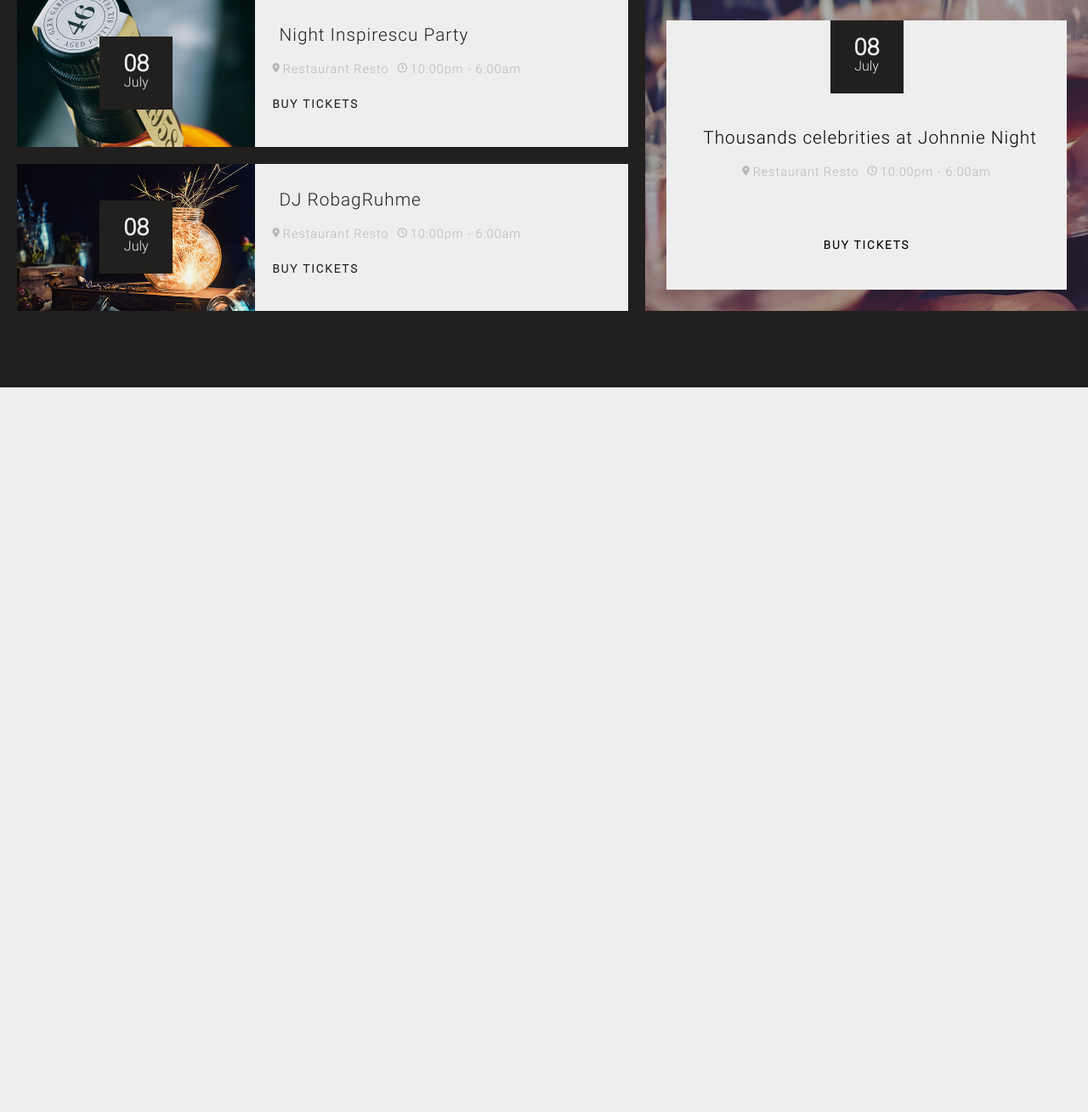
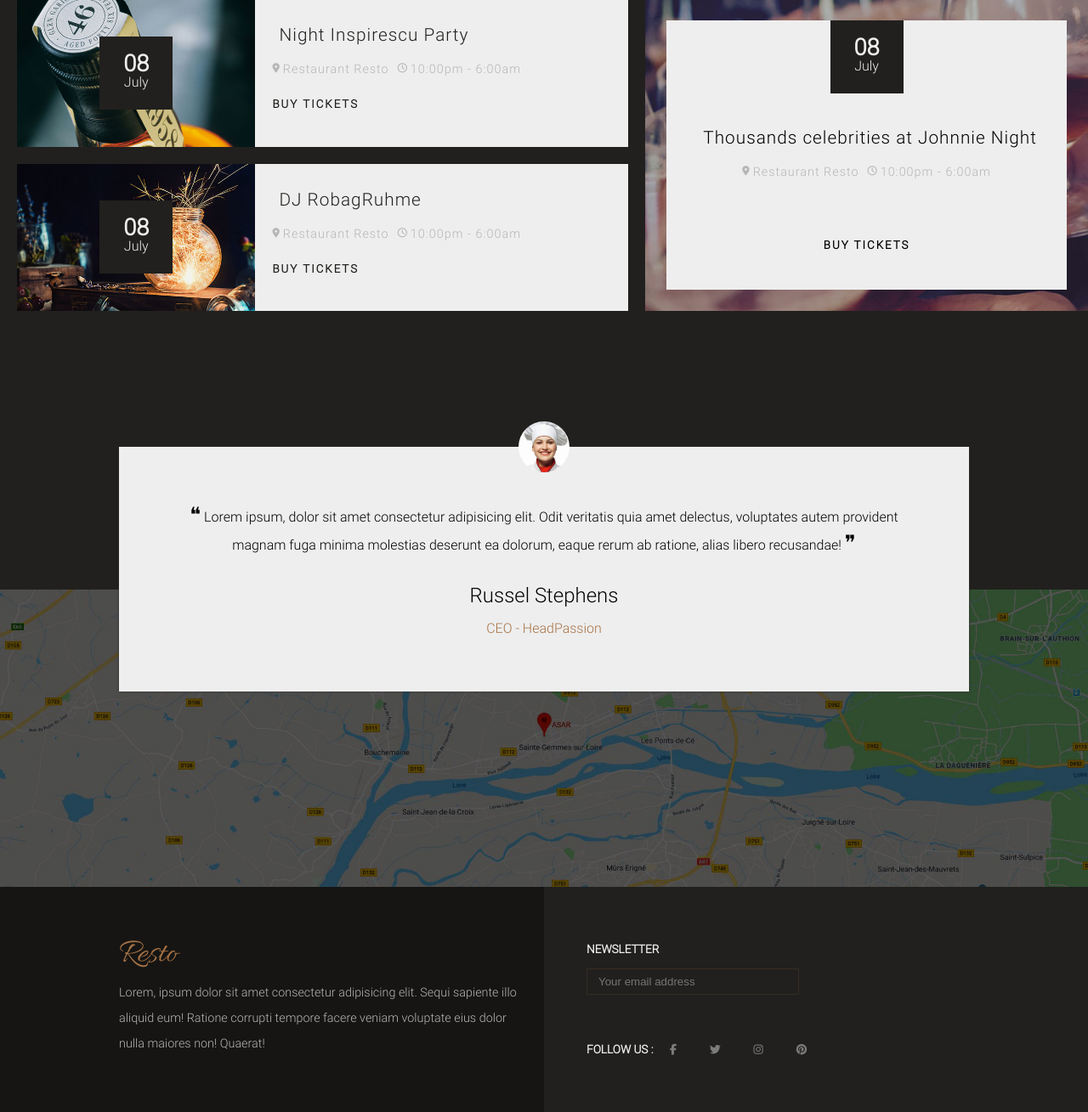
Before and after one commit to Kinayny/Little-Project, a PHP site: page / in a window 1280 px wide. Shown: the part 3150-4459 px from the top of the page at 85% size. Before the commit the page ends 3606 px from the top, so only its background shows below. Run offline with PHP 8.4, Linux system fonts and the light colour scheme.

Commit message:
The resto end

```diff
--- /dev/null
+++ b/SASS/The resto/assets/styles/_footer.scss
@@ -0,0 +1,67 @@
+footer {
+    background: url(../img//bg-footer.jpg) center/cover;
+    text-align: left;
+    padding: 65px 32px;
+    color: $whity;
+
+    .footer-content {
+        max-width: 1000px;
+        margin: 0 auto;
+        display: grid;
+        grid-template-columns: 50% 50%;
+
+        .left-part {
+            padding-right: 30px;
+            line-height: 30px;
+            h2 {
+                font-family: $font1;
+                font-size: 2.5rem;
+                font-weight: 100;
+                color: $goldy;
+                margin-bottom: 15px;
+            }
+            p {
+                font-size: 0.9rem;
+                color: $grey;
+            }
+        }
+        .right-part {
+            padding-left: 50px;
+            display: grid;
+            grid-template-rows: 1fr 1fr;
+
+            h3 {
+                font-size: .85rem;
+            }
+
+            input {
+                margin-top: 15px;
+                background: none;
+                border: 1px solid rgba(166, 114, 69, 0.151);
+                padding: 7px 13px;
+                width: 250px;
+            }
+            .follow-us {
+                display: flex;
+                margin-top: 50px;
+
+                ul {
+                    @include alignChildren(space-around);
+                    flex-wrap: wrap;
+                    color: #7c7c7b;
+                    font-size: 0.8rem;
+                    width: 200px;
+                }
+
+                i {
+                    transition: 0.2s;
+
+                    &:hover {
+                        transform: scale(1.5);
+                        cursor: pointer;
+                    }
+                }
+            }
+        }
+    }
+}
--- /dev/null
+++ b/SASS/The resto/assets/styles/_section5.scss
@@ -0,0 +1,56 @@
+.section5 {
+    padding: 70px 0 230px;
+    position: relative;
+
+    &::after {
+        content:"";
+        height: 350px;
+        width: 100%;
+        position: absolute;
+        background: url(../img/gmap.jpg) center/cover;
+        left: 0;
+        bottom: 0;
+    }
+    .quote-container {
+        background: $whity;
+        z-index: 10;
+        position: relative;
+        max-width: 1000px;
+        margin: 0 auto;
+        padding: 65px 70px;
+        box-shadow: 0 0 3px #333;
+
+        &::before {
+            content: "";
+            height: 60px;
+            width: 60px;
+            border-radius: 50px;
+            position: absolute;
+            background: url(../img/avatar-02.jpg) center/cover;
+            top: -30px;
+            left: 50%;
+            transform: translateX(-50%);
+        }
+        .text-container {
+            line-height: 30px;
+                &::before {
+                    content: "❝";
+                }
+                &::after {
+                    content: "❞";
+                }
+                &::before,
+                &::after {
+                    font-size: 1.5rem;
+                }
+        }
+        h2 {
+            margin: 30px 0 15px;
+            font-family: $font3;
+            font-weight: 100;
+        }
+        p {
+            color: $goldy;
+        }
+    }
+}
--- a/SASS/The resto/assets/styles/index.css
+++ b/SASS/The resto/assets/styles/index.css
@@ -1,3 +1,4 @@
+@charset "UTF-8";
 @font-face {
   font-family: "Allura";
   src: url(../fonts/Allura-Regular.ttf);
@@ -536,4 +537,133 @@ nav .nav-icons i:hover {
 }
 .section4 .events-container .event-3 h5 {
   padding: 45px 0;
+}
+
+.section5 {
+  padding: 70px 0 230px;
+  position: relative;
+}
+.section5::after {
+  content: "";
+  height: 350px;
+  width: 100%;
+  position: absolute;
+  background: url(../img/gmap.jpg) center/cover;
+  left: 0;
+  bottom: 0;
+}
+.section5 .quote-container {
+  background: #eee;
+  z-index: 10;
+  position: relative;
+  max-width: 1000px;
+  margin: 0 auto;
+  padding: 65px 70px;
+  -webkit-box-shadow: 0 0 3px #333;
+          box-shadow: 0 0 3px #333;
+}
+.section5 .quote-container::before {
+  content: "";
+  height: 60px;
+  width: 60px;
+  border-radius: 50px;
+  position: absolute;
+  background: url(../img/avatar-02.jpg) center/cover;
+  top: -30px;
+  left: 50%;
+  -webkit-transform: translateX(-50%);
+          transform: translateX(-50%);
+}
+.section5 .quote-container .text-container {
+  line-height: 30px;
+}
+.section5 .quote-container .text-container::before {
+  content: "❝";
+}
+.section5 .quote-container .text-container::after {
+  content: "❞";
+}
+.section5 .quote-container .text-container::before, .section5 .quote-container .text-container::after {
+  font-size: 1.5rem;
+}
+.section5 .quote-container h2 {
+  margin: 30px 0 15px;
+  font-family: Roboto, sans-serif;
+  font-weight: 100;
+}
+.section5 .quote-container p {
+  color: rgb(166, 114, 69);
+}
+
+footer {
+  background: url(../img//bg-footer.jpg) center/cover;
+  text-align: left;
+  padding: 65px 32px;
+  color: #eee;
+}
+footer .footer-content {
+  max-width: 1000px;
+  margin: 0 auto;
+  display: grid;
+  grid-template-columns: 50% 50%;
+}
+footer .footer-content .left-part {
+  padding-right: 30px;
+  line-height: 30px;
+}
+footer .footer-content .left-part h2 {
+  font-family: Allura, cursif;
+  font-size: 2.5rem;
+  font-weight: 100;
+  color: rgb(166, 114, 69);
+  margin-bottom: 15px;
+}
+footer .footer-content .left-part p {
+  font-size: 0.9rem;
+  color: rgb(182, 182, 182);
+}
+footer .footer-content .right-part {
+  padding-left: 50px;
+  display: grid;
+  grid-template-rows: 1fr 1fr;
+}
+footer .footer-content .right-part h3 {
+  font-size: 0.85rem;
+}
+footer .footer-content .right-part input {
+  margin-top: 15px;
+  background: none;
+  border: 1px solid rgba(166, 114, 69, 0.151);
+  padding: 7px 13px;
+  width: 250px;
+}
+footer .footer-content .right-part .follow-us {
+  display: -webkit-box;
+  display: -ms-flexbox;
+  display: flex;
+  margin-top: 50px;
+}
+footer .footer-content .right-part .follow-us ul {
+  display: -webkit-box;
+  display: -ms-flexbox;
+  display: flex;
+  -webkit-box-align: center;
+      -ms-flex-align: center;
+          align-items: center;
+  -ms-flex-pack: distribute;
+      justify-content: space-around;
+  -ms-flex-wrap: wrap;
+      flex-wrap: wrap;
+  color: #7c7c7b;
+  font-size: 0.8rem;
+  width: 200px;
+}
+footer .footer-content .right-part .follow-us i {
+  -webkit-transition: 0.2s;
+  transition: 0.2s;
+}
+footer .footer-content .right-part .follow-us i:hover {
+  -webkit-transform: scale(1.5);
+          transform: scale(1.5);
+  cursor: pointer;
 }/*# sourceMappingURL=index.css.map */
--- a/SASS/The resto/assets/styles/index.scss
+++ b/SASS/The resto/assets/styles/index.scss
@@ -5,4 +5,5 @@
 @import "./section2";
 @import "./section3";
 @import "./section4";
+@import "./section5";
 @import "./footer";
--- a/SASS/The resto/index.html
+++ b/SASS/The resto/index.html
@@ -230,6 +230,42 @@
       </div>
     </div>
   </section>
+    <!-- ******************* SECTION 5 ************ -->
+  <section class="section5">
+    <div class="quote-container">
+      <div class="text-container">
+        Lorem ipsum, dolor sit amet consectetur adipisicing elit. Odit veritatis quia amet delectus, voluptates autem provident magnam fuga minima molestias deserunt ea dolorum, eaque rerum ab ratione, alias libero recusandae!
+      </div>
+      <h2>Russel Stephens</h2>
+      <p>CEO - HeadPassion</p>
+    </div>
+  </section>
+  <!-- ******************* FOOTER ************* -->
+  <footer>
+    <div class="footer-content">
+      <div class="left-part">
+        <h2>Resto</h2>
+        <p>
+          Lorem, ipsum dolor sit amet consectetur adipisicing elit. Sequi sapiente illo aliquid eum! Ratione corrupti tempore facere veniam voluptate eius dolor nulla maiores non! Quaerat!
+        </p>
+      </div>
+      <div class="right-part">
+        <div class="newsletter">
+          <h3>NEWSLETTER</h3>
+          <input type="email" placeholder="Your email address"/>
+        </div>
+        <div class="follow-us">
+          <h3>FOLLOW US :</h3>
+          <ul>
+            <li><i class="fab fa-facebook-f"></i></li>
+            <li><i class="fab fa-twitter"></i></li></li>
+            <li><i class="fab fa-instagram"></i></li></li>
+            <li><i class="fab fa-pinterest"></i></li></li>
+          </ul>
+        </div>
+      </div>
+    </div>
+  </footer>
 </body>
 
 </html>
```
Also changed, not shown: 1 other file.
